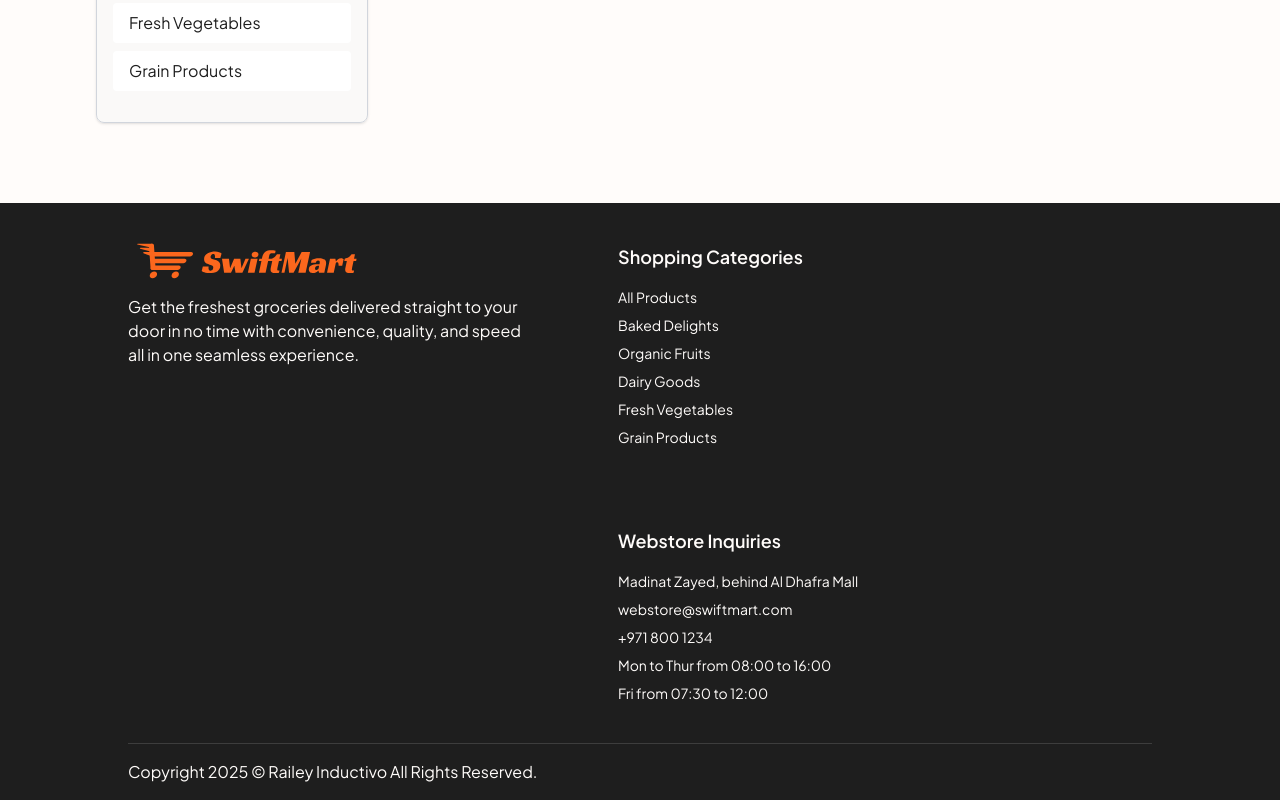
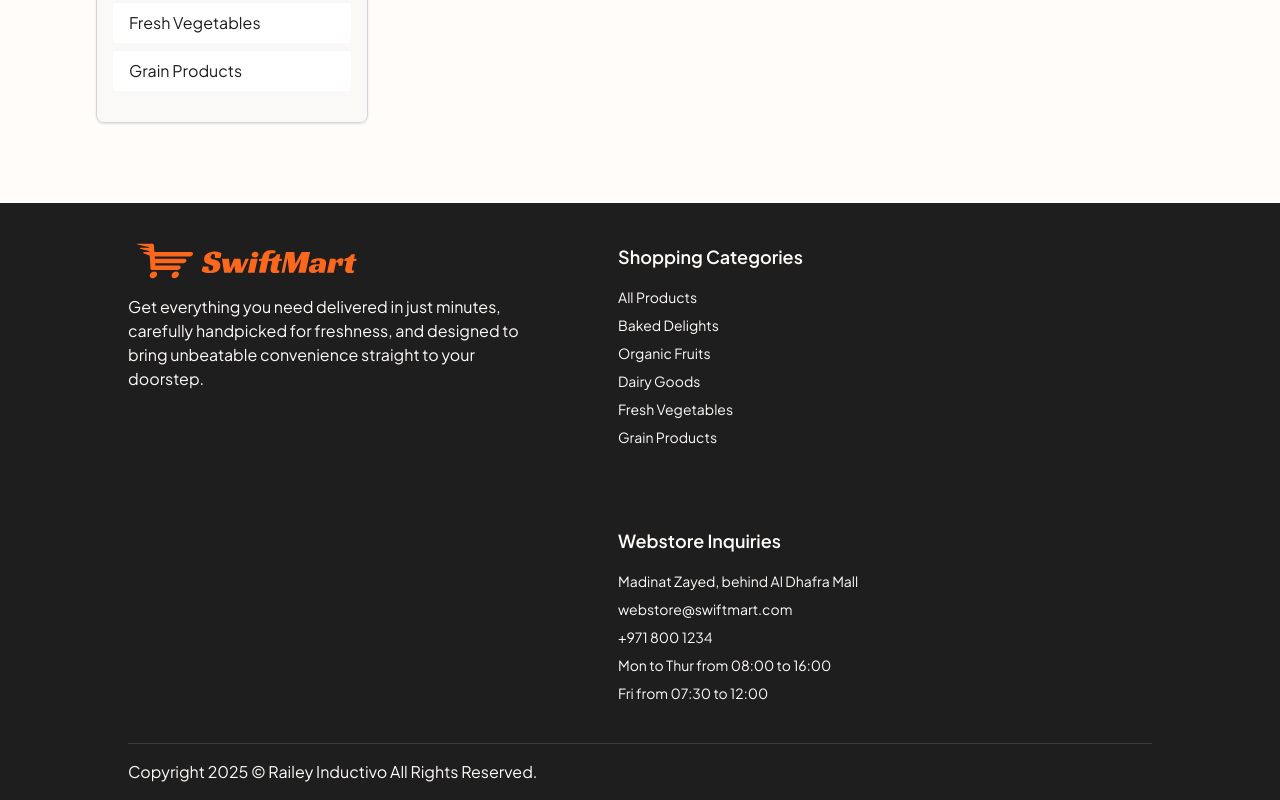
Before and after one commit to RaileyAnthony/swiftmart, a React (Vite) app in the folder client/: page /products in a window 1280 px wide. Shown: the part 703-1503 px from the top of the page. Built offline with nearby package versions, Linux system fonts and the light colour scheme; no server answers.

Commit message:
text changes

```diff
--- a/client/src/components/Footer.jsx
+++ b/client/src/components/Footer.jsx
@@ -7,9 +7,9 @@ const Footer = () => {
         <div>
           <img className="h-9" src={assets.logo} alt="SwiftMart logo" />
           <p className="max-w-[410px] mt-[16px] text-background">
-            Get the freshest groceries delivered straight to your door in no
-            time with convenience, quality, and speed all in one seamless
-            experience.
+            Get everything you need delivered in just minutes, carefully
+            handpicked for freshness, and designed to bring unbeatable
+            convenience straight to your doorstep.
           </p>
         </div>
         <div className="flex flex-wrap justify-start w-full md:w-[45%] gap-20">
--- a/client/src/pages/seller/SellerLayout.jsx
+++ b/client/src/pages/seller/SellerLayout.jsx
@@ -41,7 +41,6 @@ const SellerLayout = () => {
           />
         </Link>
         <div className="flex items-center gap-3 md:gap-5 text-gray-500">
-          <p className="text-sm md:text-base">Hi! Admin</p>
           <button
             onClick={logout}
             className="cursor-pointer border hover:bg-secondary-900/10 transition-all rounded-full text-sm sm:text-base px-5 py-2.5 md:px-8 md:py-2.5"
```
